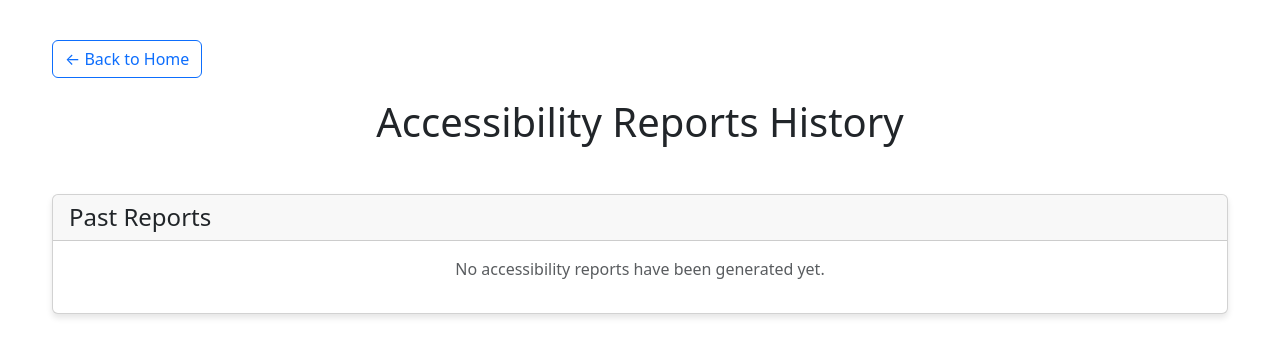
After one commit to dym-chen/UW-Accessibility, a Flask app: template templates/reports.html in a window 1280 px wide. The commit adds this page. Shown: the top 357 px of the page. Run offline with Flask 3, Linux system fonts and the light colour scheme; the template is opened without the code that fills it, so the values that code supplies are empty; parts of the project's set-up code (start-up, migrations or seed data) failed here and were passed over.

Commit message:
implementation of DB and creation of DB

```diff
--- a/app.py
+++ b/app.py
@@ -3,15 +3,41 @@ import os
 from datetime import datetime
 from accessibility_checker import check_accessibility
 from git_comparator import compare_commits
+from database import Database
 import tempfile
+from bson import ObjectId
+import io
 
 app = Flask(__name__)
 app.config['MAX_CONTENT_LENGTH'] = 16 * 1024 * 1024  # 16MB max file size
 app.config['UPLOAD_FOLDER'] = tempfile.gettempdir()
 
+# Initialize database
+db = Database()
+
 @app.route('/')
 def index():
     return render_template('index.html')
+
+@app.route('/reports')
+def view_reports():
+    reports = db.list_reports()
+    # Sort reports by timestamp, most recent first
+    reports.sort(key=lambda x: x['timestamp'], reverse=True)
+    return render_template('reports.html', reports=reports)
+
+@app.route('/download-report/<file_id>')
+def download_report(file_id):
+    try:
+        pdf_data, filename = db.get_pdf(ObjectId(file_id))
+        return send_file(
+            io.BytesIO(pdf_data),
+            mimetype='application/pdf',
+            as_attachment=True,
+            download_name=filename
+        )
+    except Exception as e:
+        return jsonify({'error': str(e)}), 500
 
 @app.route('/check-accessibility', methods=['POST'])
 def accessibility_check():
@@ -20,7 +46,13 @@ def accessibility_check():
         return jsonify({'error': 'URL is required'}), 400
 
     try:
+        # Generate the accessibility report
         report_path = check_accessibility(url)
+
+        # Store the PDF in MongoDB
+        file_id = db.store_pdf(report_path, url)
+
+        # Send the file to the user
         return send_file(
             report_path,
             as_attachment=True,
--- a/requirements.txt
+++ b/requirements.txt
@@ -6,3 +6,4 @@ python-dotenv==1.0.1
 requests==2.31.0
 beautifulsoup4==4.12.3
 pydyf==0.8.0
+pymongo==4.6.2
--- a/templates/index.html
+++ b/templates/index.html
@@ -36,6 +36,10 @@
   <body>
     <div class="container">
       <h1 class="text-center mb-5">Accessibility & Git Comparison Tool</h1>
+
+      <div class="text-center mb-4">
+        <a href="{{ url_for('view_reports') }}" class="btn btn-outline-primary">View Accessibility Reports History</a>
+      </div>
 
       <div class="row">
         <!-- Accessibility Checker -->
--- /dev/null
+++ b/templates/reports.html
@@ -0,0 +1,76 @@
+<!DOCTYPE html>
+<html lang="en">
+<head>
+    <meta charset="UTF-8" />
+    <meta name="viewport" content="width=device-width, initial-scale=1.0" />
+    <title>Accessibility Reports History</title>
+    <link
+        href="https://cdn.jsdelivr.net/npm/bootstrap@5.3.0/dist/css/bootstrap.min.css"
+        rel="stylesheet"
+    />
+    <style>
+        .container {
+            max-width: 1200px;
+            margin: 40px auto;
+        }
+        .card {
+            margin-bottom: 30px;
+            box-shadow: 0 4px 6px rgba(0, 0, 0, 0.1);
+        }
+        .report-list {
+            list-style: none;
+            padding: 0;
+        }
+        .report-item {
+            border-bottom: 1px solid #dee2e6;
+            padding: 15px 0;
+        }
+        .report-item:last-child {
+            border-bottom: none;
+        }
+        .nav-links {
+            margin-bottom: 20px;
+        }
+    </style>
+</head>
+<body>
+    <div class="container">
+        <div class="nav-links">
+            <a href="/" class="btn btn-outline-primary">← Back to Home</a>
+        </div>
+
+        <h1 class="text-center mb-5">Accessibility Reports History</h1>
+
+        <div class="card">
+            <div class="card-header">
+                <h2 class="h4 mb-0">Past Reports</h2>
+            </div>
+            <div class="card-body">
+                {% if reports %}
+                    <ul class="report-list">
+                        {% for report in reports %}
+                            <li class="report-item">
+                                <div class="d-flex justify-content-between align-items-center">
+                                    <div>
+                                        <h5 class="mb-1">{{ report.url }}</h5>
+                                        <p class="text-muted mb-1">Generated on: {{ report.timestamp.strftime('%Y-%m-%d %H:%M:%S') }}</p>
+                                        <p class="mb-0">Filename: {{ report.filename }}</p>
+                                    </div>
+                                    <div>
+                                        <a href="{{ url_for('download_report', file_id=report.file_id) }}"
+                                           class="btn btn-primary btn-sm">
+                                            Download Report
+                                        </a>
+                                    </div>
+                                </div>
+                            </li>
+                        {% endfor %}
+                    </ul>
+                {% else %}
+                    <p class="text-center text-muted">No accessibility reports have been generated yet.</p>
+                {% endif %}
+            </div>
+        </div>
+    </div>
+</body>
+</html>
```
Also changed, not shown: database.py (added, +76 -0 lines), templates/history.html (added, +69 -0 lines).
